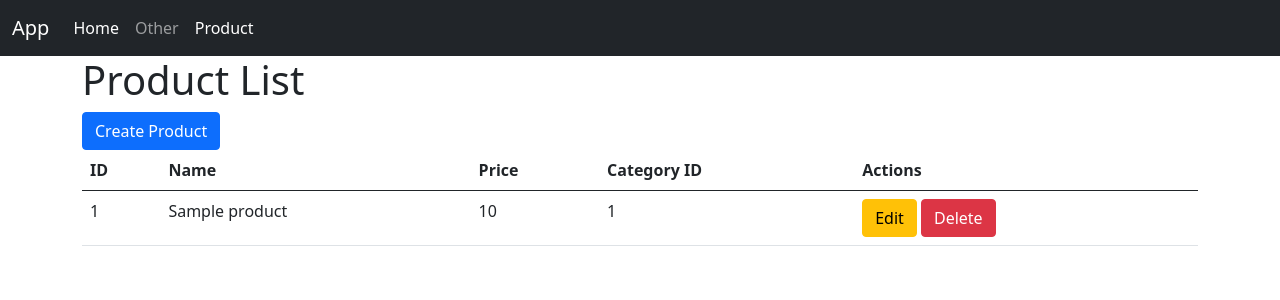
After one commit to Leader-Din/vc, a PHP site: template views/products/products_list.php in a window 1280 px wide. The commit adds this page. Shown: the top 300 px of the page. Run offline with PHP 8.4, Linux system fonts and the light colour scheme; the template is opened without the code that fills it: most values are stand-ins (such as "Sample title", 1, 10 or a date in 2020).

Commit message:
feat(add product): added new product to the list

```diff
--- a/views/layouts/navbar.php
+++ b/views/layouts/navbar.php
@@ -9,6 +9,8 @@
             <div class="navbar-nav">
                 <a class="nav-link active" aria-current="page" href="/">Home</a>
                 <a class="nav-link" href="">Other</a>
+                <a class="nav-link active" aria-current="page" href="/">Product</a>
+
             </div>
         </div>
     </div>
--- /dev/null
+++ b/views/products/products_list.php
@@ -0,0 +1,32 @@
+<div class="container">
+    <h1>Product List</h1>
+    <a href="/products/create" class="btn btn-primary">Create Product</a>
+    <table class="table">
+        <thead>
+            <tr>
+                <th>ID</th>
+                <th>Name</th>
+                <th>Price</th>
+                <th>Category ID</th>
+                <th>Actions</th>
+            </tr>
+        </thead>
+        <tbody>
+            <?php foreach ($products as $product): ?>
+                <tr>
+                    <td><?= htmlspecialchars($product['id']) ?></td>
+                    <td><?= htmlspecialchars($product['name']) ?></td>
+                    <td><?= htmlspecialchars($product['price']) ?></td>
+                    <td><?= htmlspecialchars($product['category_id']) ?></td>
+                    <td>
+                        <a href="/products/edit/<?= $product['id'] ?>" class="btn btn-warning">Edit</a>
+                        <form action="/products/delete/<?= $product['id'] ?>" method="post" style="display:inline;">
+                            <input type="hidden" name="_method" value="DELETE">
+                            <button type="submit" class="btn btn-danger">Delete</button>
+                        </form>
+                    </td>
+                </tr>
+            <?php endforeach; ?>
+        </tbody>
+    </table>
+</div>
```
Also changed, not shown: views/products/create.php (added, +19 -0 lines), views/products/edit.php (added, +21 -0 lines).
